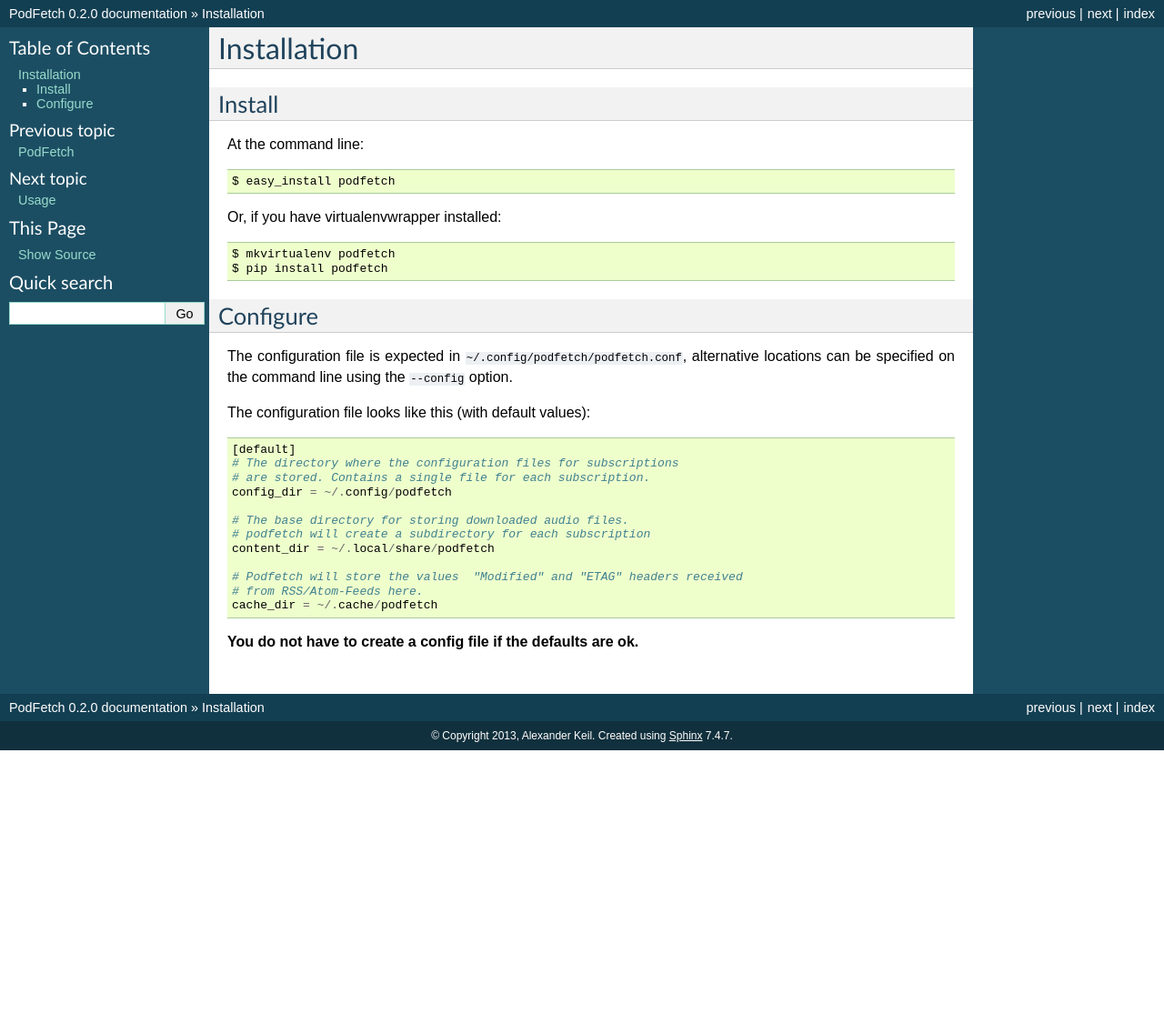
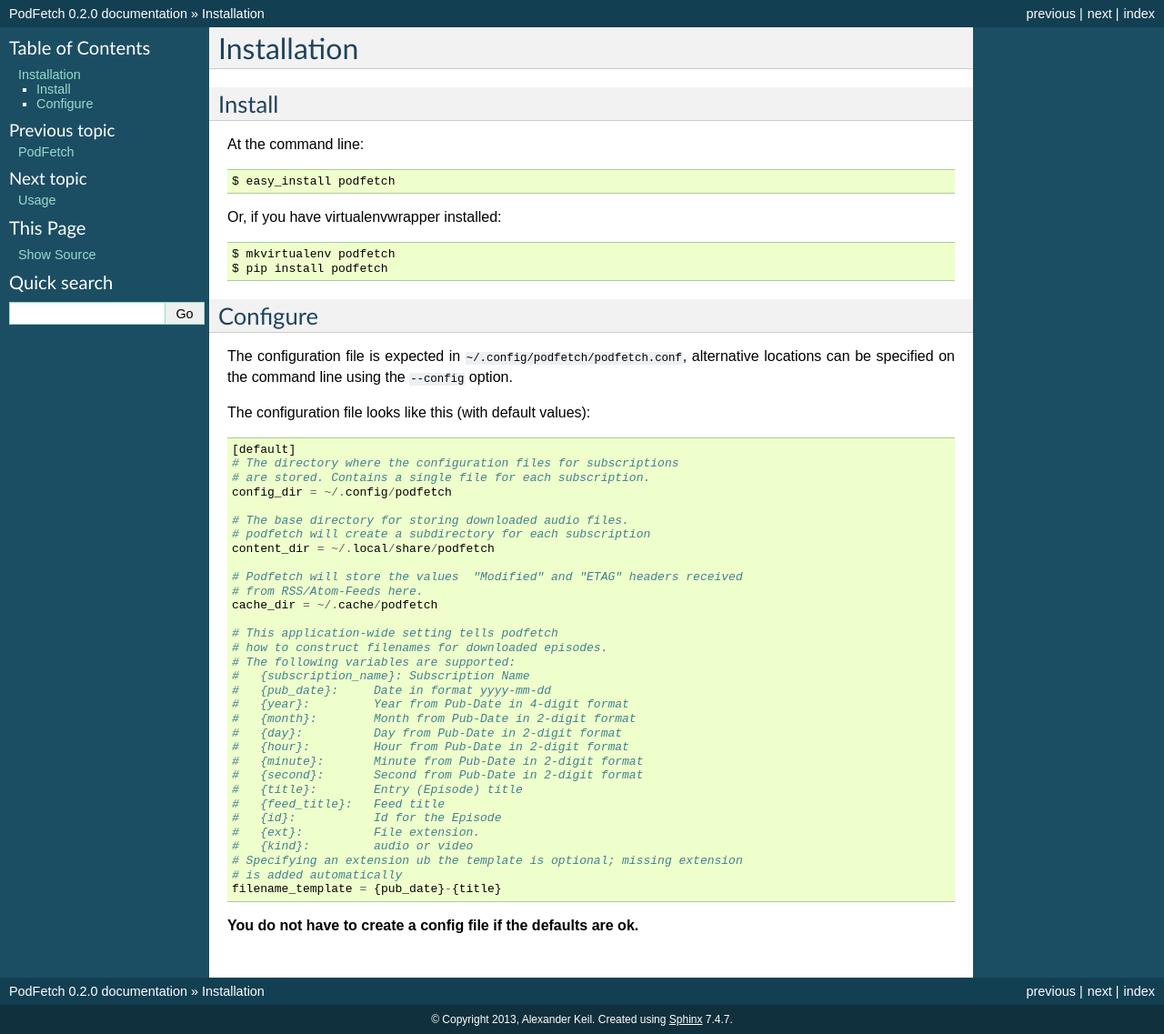
Before and after one commit to akeil/podfetch, a Sphinx documentation site: the page built from docs/installation.rst, in a window 1280 px wide. Shown: the whole page at 91% size. Built offline with Sphinx 7.4.7, drawn with Linux system fonts in a browser that asks for light colours; before the commit the page ends 900 px from its top, so only the background shows below that.

Commit message:
Docs for new config options.

```diff
--- a/docs/installation.rst
+++ b/docs/installation.rst
@@ -36,4 +36,24 @@ The configuration file looks like this (with default values)::
     # from RSS/Atom-Feeds here.
     cache_dir = ~/.cache/podfetch
 
+    # This application-wide setting tells podfetch
+    # how to construct filenames for downloaded episodes.
+    # The following variables are supported:
+    #   {subscription_name}: Subscription Name
+    #   {pub_date}:     Date in format yyyy-mm-dd
+    #   {year}:         Year from Pub-Date in 4-digit format
+    #   {month}:        Month from Pub-Date in 2-digit format
+    #   {day}:          Day from Pub-Date in 2-digit format
+    #   {hour}:         Hour from Pub-Date in 2-digit format
+    #   {minute}:       Minute from Pub-Date in 2-digit format
+    #   {second}:       Second from Pub-Date in 2-digit format
+    #   {title}:        Entry (Episode) title
+    #   {feed_title}:   Feed title
+    #   {id}:           Id for the Episode
+    #   {ext}:          File extension.
+    #   {kind}:         audio or video
+    # Specifying an extension ub the template is optional; missing extension
+    # is added automatically
+    filename_template = {pub_date}-{title}
+
 **You do not have to create a config file if the defaults are ok.**
```
